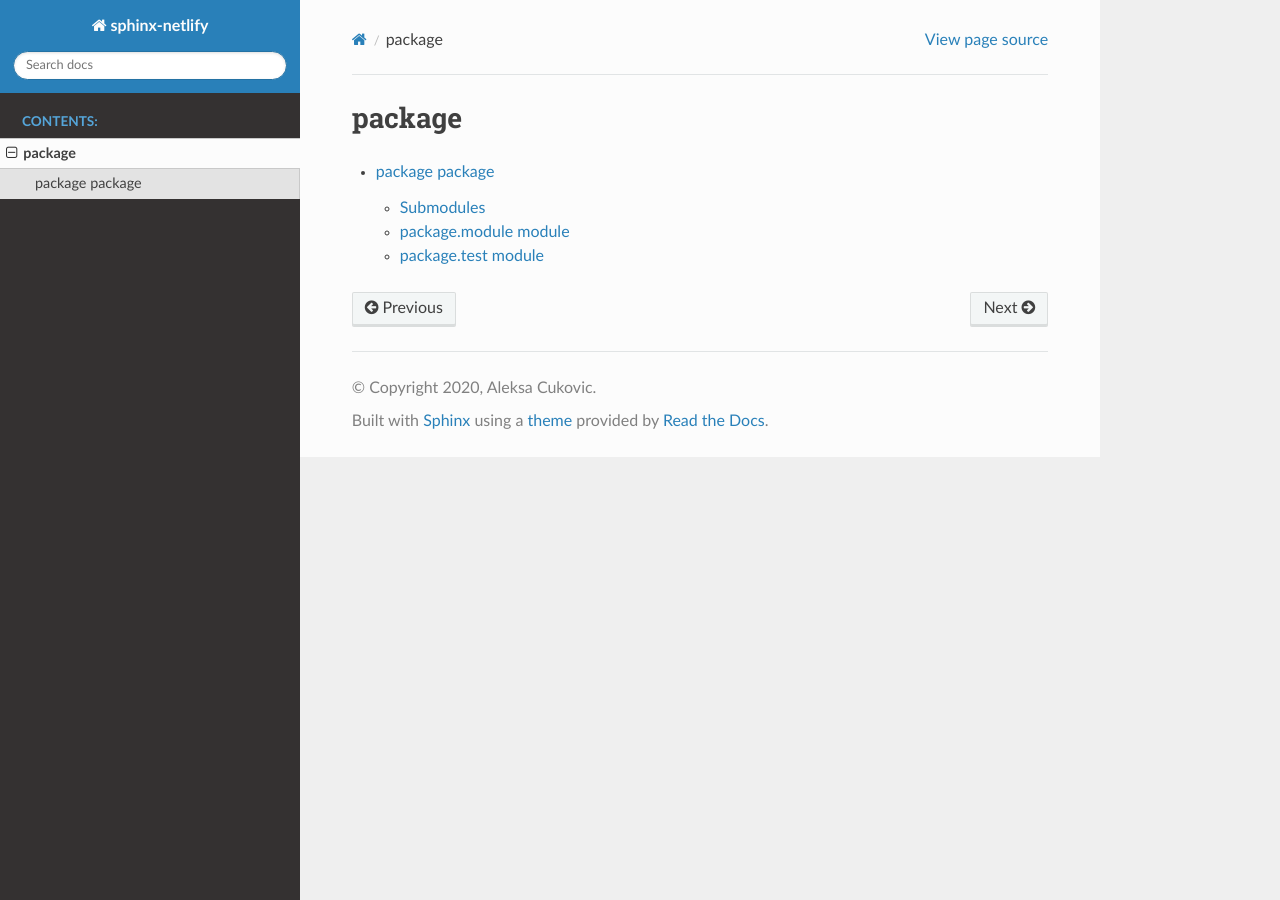
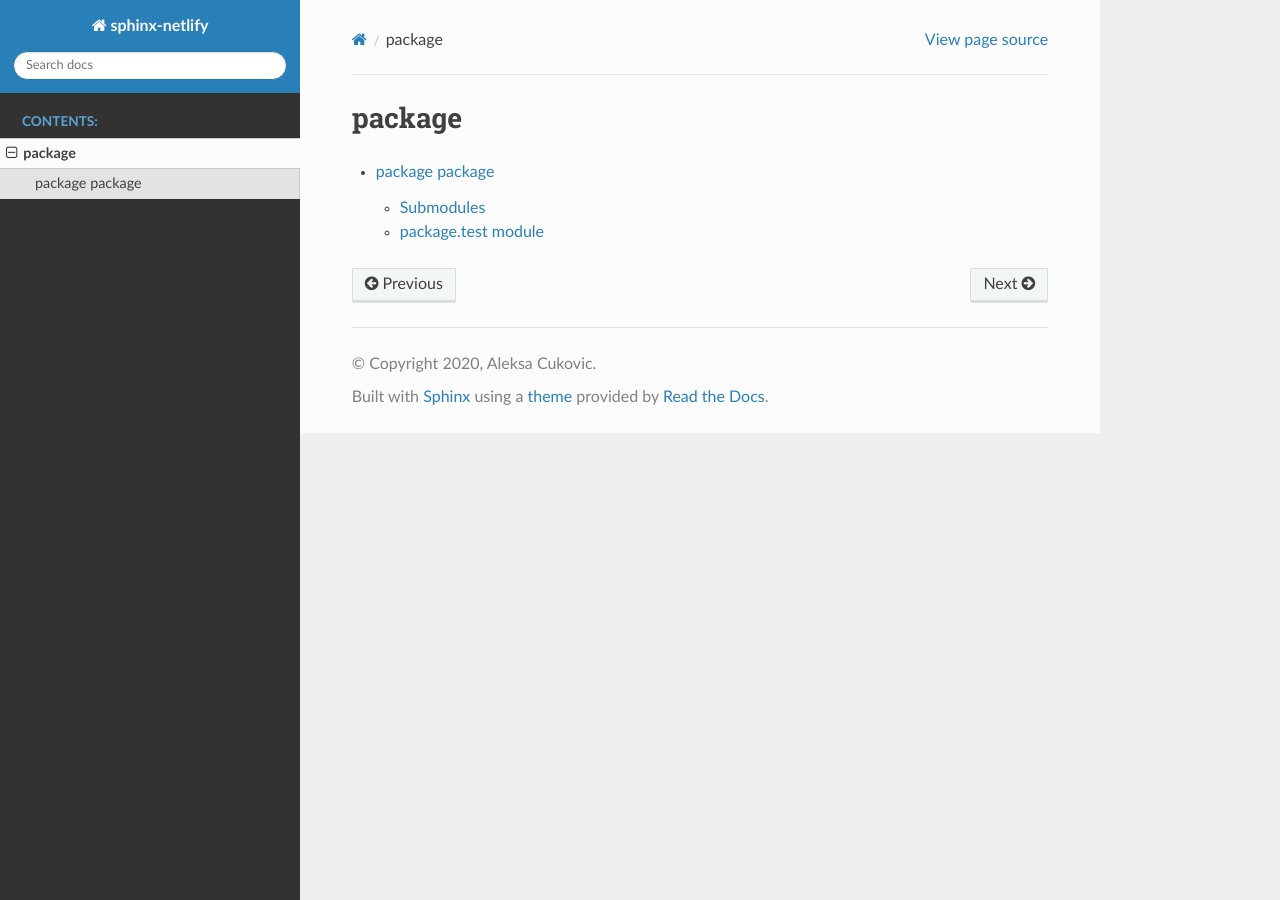
Before and after one commit to AleksaC/sphinx-docs-netlify, a Sphinx documentation site: the page built from docs/package/modules.rst, in a window 1280 px wide. Built offline with Sphinx 7.4.7 and the Read the Docs theme 2.0.0, drawn with Linux system fonts in a browser that asks for light colours.

Commit message:
Update docs https://circleci.com/gh/AleksaC/sphinx-docs-netlify/12 [ci skip]

```diff
--- a/docs/package/package.rst
+++ b/docs/package/package.rst
@@ -9,14 +9,6 @@ package package
 Submodules
 ----------
 
-package.module module
----------------------
-
-.. automodule:: package.module
-   :members:
-   :undoc-members:
-   :show-inheritance:
-
 package.test module
 -------------------
 
```
